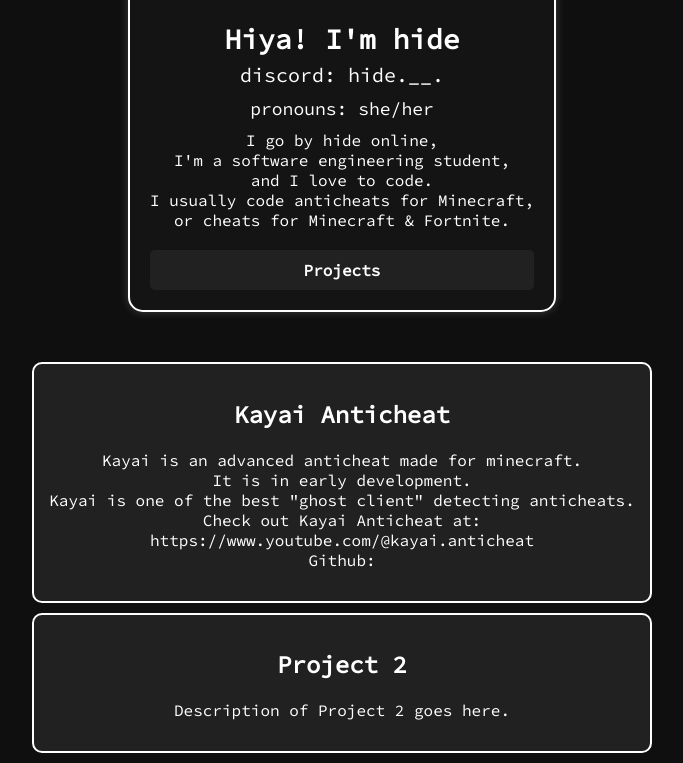
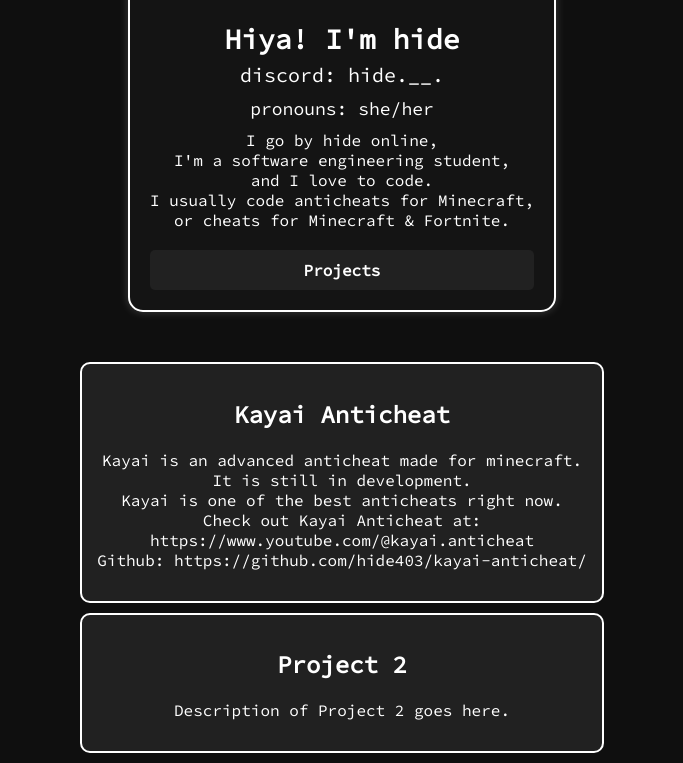
Before and after one commit to hide403/hide403.github.io, a plain HTML site: page index.html in a window 1280 px wide. Both pictures are taken after a click on the element "Projects". Shown: the part 81-844 px from the top of the page, without its empty margins (298-981 px from the left). Drawn offline with Linux system fonts and the light colour scheme.

Commit message:
Update index.html

```diff
--- a/index.html
+++ b/index.html
@@ -119,7 +119,7 @@
 <div id="projects-section">
     <div class="project">
         <h2>Kayai Anticheat</h2>
-        <p>Kayai is an advanced anticheat made for minecraft.<br> It is in early development.<br> Kayai is one of the best "ghost client" detecting anticheats.<br> Check out Kayai Anticheat at:<br> <link>https://www.youtube.com/@kayai.anticheat</link><br> Github: </p>
+        <p>Kayai is an advanced anticheat made for minecraft.<br> It is still in development.<br> Kayai is one of the best anticheats right now.<br> Check out Kayai Anticheat at:<br> <link>https://www.youtube.com/@kayai.anticheat</link><br> Github: https://github.com/hide403/kayai-anticheat/</p>
     </div>
 
     <div class="project">
```
